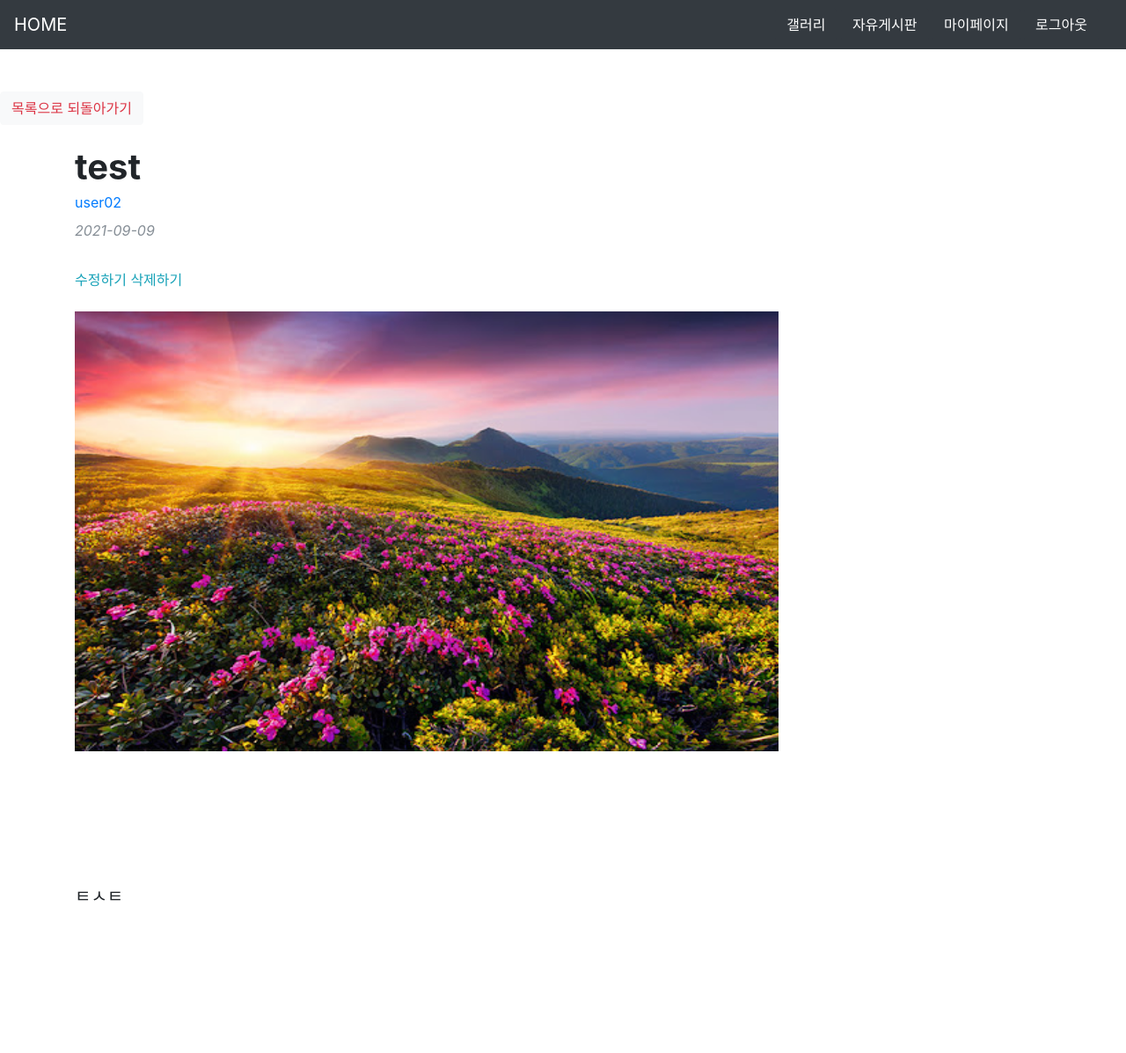
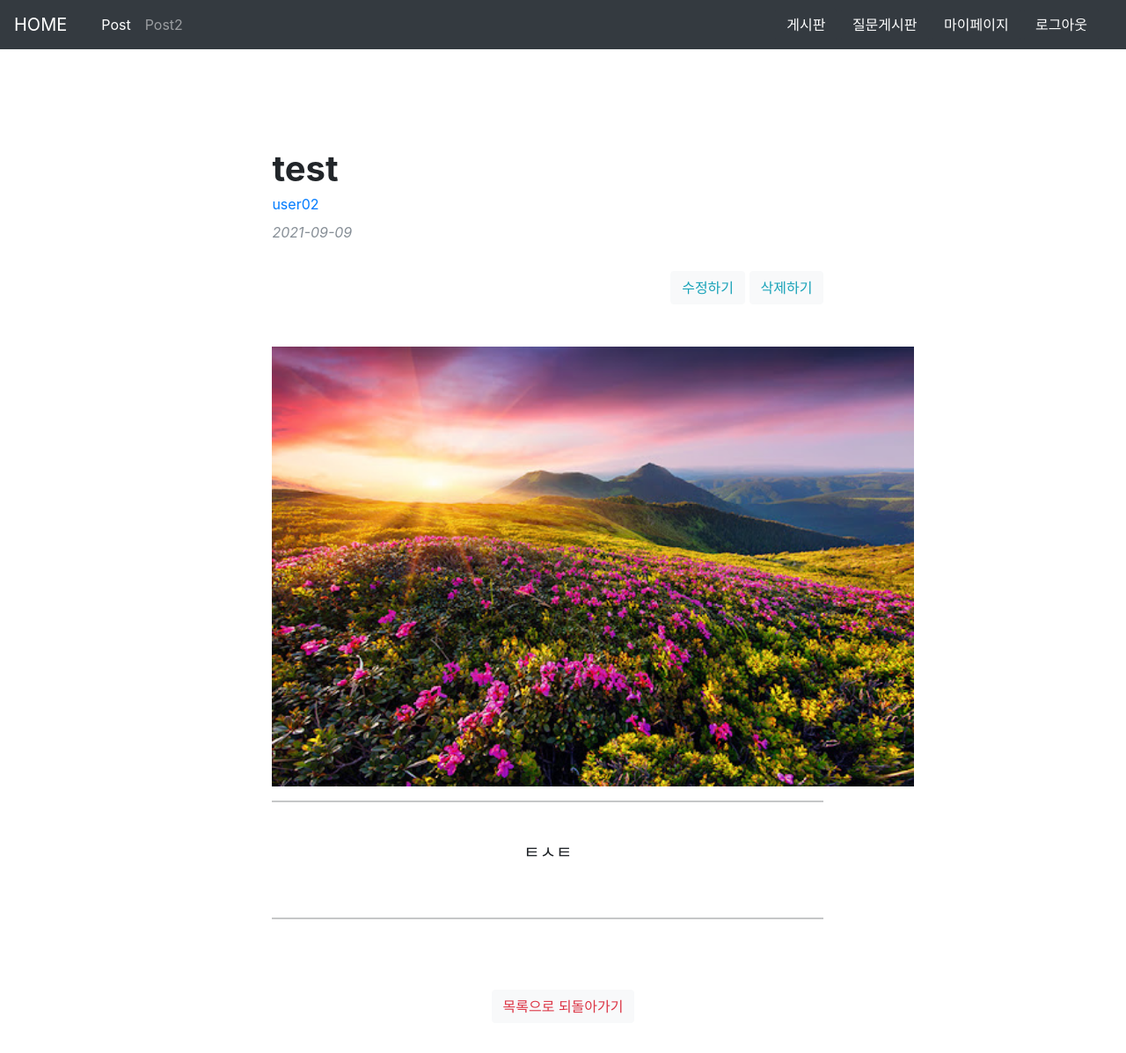
Before and after one commit to PD-team2/OurHome, a Flask app: page /gallery/detail/1 in a window 1280 px wide. Shown: the whole page at 88% size. After the commit the page ends 1152 px from the top, so only its background shows below. Run offline with Flask 2, Linux system fonts and the light colour scheme; a user stored in the database is signed in; data comes from the database, SQL or seed files in the repository; parts of the project's set-up code (start-up, migrations or seed data) failed here and were passed over; some libraries are stand-ins or nearby versions.

Commit message:
gallery
- 검색 기능 추가
- CSS 정리

```diff
--- a/member.py
+++ b/member.py
@@ -115,8 +115,8 @@ class GalleryService:
     def getAll(self):
         return Gallery.query.order_by(Gallery.gall_num.desc())
 
-    # def getByTitle(self, gall_title):
-    #     return Gallery.query.filter(Gallery.gall_title.like('%'+gall_title+'%')).all()
+    def getByTitle(self, gall_title):
+        return Gallery.query.filter(Gallery.gall_title.like('%'+gall_title+'%')).all()
 
     # def getByWriter(self, gall_writer):
     #     gall = Member.query.get(gall_writer)
@@ -154,48 +154,3 @@ class GalleryService:
         g = self.getBoard(gall_num)
         db.session.delete(g)
         db.session.commit()
-
-#게시판
-class BoardService:
-    def addBoard(self, b:Board):#작성자id, title, content
-        b.w_date = datetime.now()
-        db.session.add(b)
-        db.session.commit()
-
-    def getBoard(self, num):
-        return Board.query.get(num)
-
-    def getAll(self):
-        return Board.query.order_by(Board.num.desc())
-
-    def getByTitle(self, tit):
-        return Board.query.filter(Board.title.like('%'+tit+'%')).all()
-
-    def getByNum(self, num:int):
-        return Board.query.get(num)
-
-    def getByWriter(self, writer):
-        mem = Member.query.get(writer)
-        if mem is not None:
-            return mem.board_set #작성자가 쓴 모든 글 검색해서 반환
-
-    def editBoard(self, b:Board):
-        b2 = Board.query.get(b.num)
-        b2.writer = b.writer
-        b2.title = b.title
-        b2.content = b.content
-        db.session.commit()
-
-    def delBoard(self, num:int):
-        b = Board.query.get(num)
-        db.session.delete(b)
-        db.session.commit()
-
-#댓글
-class ResponseService():
-    def addResponse(self, r:Response):  # 작성자id, title, content
-        db.session.add(r)
-        db.session.commit()
-
-    def getAllResponse(self):
-        return Response.query.get()
--- a/routes/gall_route.py
+++ b/routes/gall_route.py
@@ -62,26 +62,26 @@ def detail(gall_num):
 #     glist = service.getByWriter(gall_writer)
 #     return render_template('gallery/list.html', glist=glist)
 
-# @bp.route('/getbytitle/<string:gall_title>')
-# def detail(gall_title):
-#     glist = service.getByTitle(gall_title)
-#     return render_template('gallery/list.html', glist=glist)
+@bp.route('/getbytitle/<string:gall_title>')
+def detailTitle(gall_title):
+    glist = service.getByTitle(gall_title)
+    return render_template('gallery/list.html', glist=glist)
 
 
 @bp.route('/edit/<int:gall_num>')
 def editPage(gall_num):
     g = service.getBoard(gall_num)
     return render_template('gallery/edit.html', g=g)
+    return redirect('/gallery/editDone')
 
-@bp.route('/edit', methods=['POST'])
+@bp.route('/editDone', methods=['POST'])
 def edit():
     num = request.form['gall_num']
+    date = datetime.now()
     title = request.form['gall_title']
     content = request.form['gall_content']
-    date = datetime.now()
     service.editBoard(Gallery(gall_num=num, gall_date=date, gall_title=title, gall_content=content))
     print("### route:", num,date,title,content)
-    return render_template('gallery/list.html')
     return redirect('/gallery/list')
 
 # @bp.route('/edit', methods=['POST'])
--- a/templates/gallery/detail.html
+++ b/templates/gallery/detail.html
@@ -28,16 +28,16 @@
 		<div class="container-fluid full-width">
 		<ul class="nav navbar-nav">
 		<li class="nav-item active">
-
+			<a class="nav-link" href="/post">Post</a>
 		</li>
 		<li class="nav-item">
-
+			<a class="nav-link" href="/post">Post2</a>
 		</li>
 		</ul>
 		<div>
 		{% if session.flag == True %}
-			<button class="btn btn-dark btn-right" type="button" onclick="location.href='/gallery/list'">갤러리</button>
-			<button class="btn btn-dark btn-right" type="button" onclick="location.href='/board/list'">자유게시판</button>
+			<button class="btn btn-dark btn-right" type="button" onclick="location.href='/gallery/list'">게시판</button>
+			<button class="btn btn-dark btn-right" type="button" onclick="location.href='/post'">질문게시판</button>
 			<button class="btn btn-dark btn-right" type="button" onclick="location.href='/member/myinfo'">마이페이지</button>
 			<button class="btn btn-dark btn-right" type="button" onclick="location.href='/member/logout'">로그아웃</button>
 		{% else %}
@@ -50,10 +50,9 @@
 	</div>
     <br>
     <br>
-    <button class="btn btn-light"><a href="/" class="text-danger">목록으로 되돌아가기</a></button>
-
      <!-- Page content-->
-        <div class="container mt-4">
+<div style="text-align: center; margin-top:5%; margin-left:23%">
+        <div class="container text-center">
             <div class="row">
                 <div class="col-lg-8">
                     <!-- Post content-->
@@ -61,30 +60,38 @@
                         <!-- Post header-->
                         <header class="mb-4">
                             <!-- Post title-->
-                            <h1 class="fw-bolder mb-1">{{g.gall_title}}</h1>
+                            <h1 style="text-align:left" class="fw-bolder mb-1">{{g.gall_title}}</h1>
                             <!-- Post meta content-->
-                            <div class="text-primary mb-2">{{g.gall_writer}}</div>
-                            <div class="text-muted fst-italic mb-2">{{g.gall_date}}</div>
+                            <div style="text-align:left" class="text-primary mb-2">{{g.gall_writer}}</div>
+                            <div style="text-align:left" class="text-muted fst-italic mb-2">{{g.gall_date}}</div>
                             <br>
+                       <div style="text-align: right">
                         {% if session.login_id == g.gall_writer%}
-                            <a href="/gallery/edit/{{g.gall_num}}" class="text-info">수정하기</a>
-                            <a herf="/gallery/del/{{g.gall_num}}" class="text-info" onclick="del()">삭제하기</a>
-                        {% endif %}
+                            <button class="btn btn-light"><a href="/gallery/edit/{{g.gall_num}}" class="text-info">수정하기</a></button>
+                            <button class="btn btn-light"><a herf="/gallery/del/{{g.gall_num}}" class="text-info" onclick="del()">삭제하기</a></button>
+                            <br>
+                           {% endif %}
+                       </div>
                             <br>
                         </header>
                         <!-- Preview image figure-->
-                        <figure class="mb-1"><img src='{{g.gall_img}}' style="width:800px;height:500px"></figure>
+                        <figure class="mb-1"><img src='{{g.gall_img}}' style="width:730px;height:500px"></figure>
                         <!-- Post content-->
-                        <section>
+                        <hr>
+                        <br>
                             <p class="fs-5">{{g.gall_content}}</p>
                             <form name="delForm" method="post" action="/gallery/del">
                             <input type="hidden" name="gall_num" value="{{g.gall_num}}">
                             </form>
-                        </section>
+                        <br>
+                        <hr>
                     </article>
                 </div>
             </div>
         </div>
-
+</div>
+    <div style="margin-top:5%; text-align:center">
+    <button class="btn btn-light"><a href="/gallery/list" class="text-danger">목록으로 되돌아가기</a></button>
+    </div>
 </body>
 </html>
```
Also changed, not shown: templates/gallery/edit.html (+5 -5 lines), templates/gallery/form.html (+5 -5 lines), templates/gallery/list.html (+44 -11 lines), static/img/20210910_001610.jpg (added), static/img/243DAA4C53B011A71C.jfif (added), static/img/7679da6a-d5be-4005-986c-68b6a3f0f82aE44DE7GB17B0489D.jpg (added), static/img/unnamed (1).jpg (added), static/img/unnamed (2).jpg (added).
